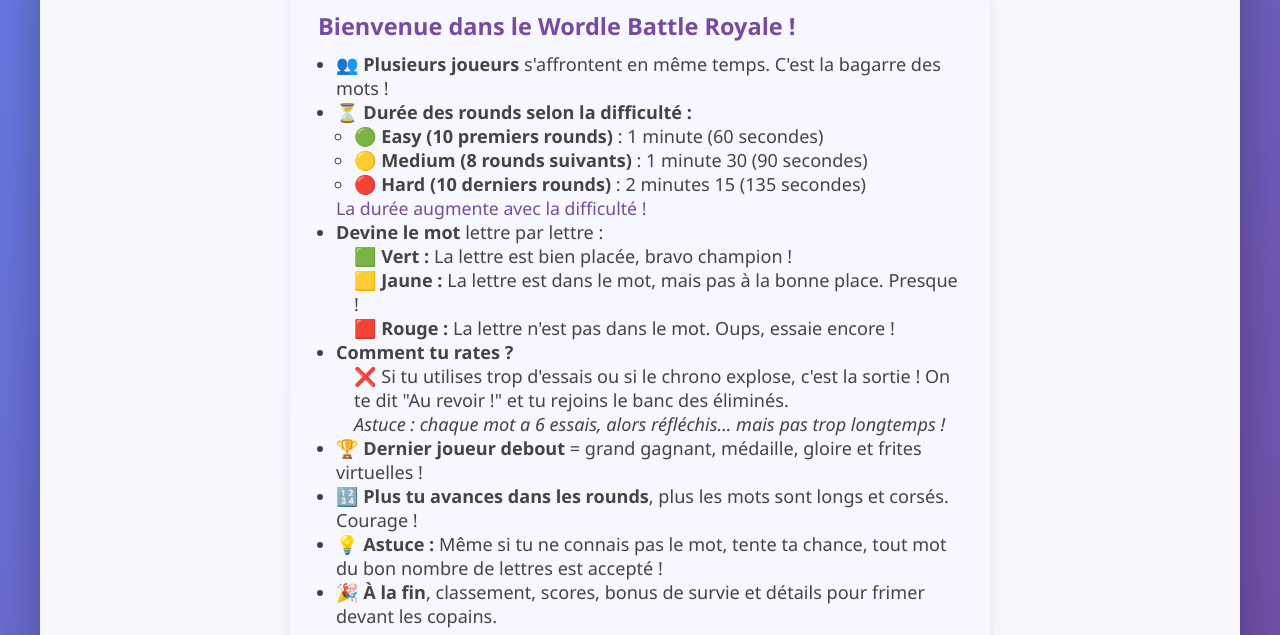
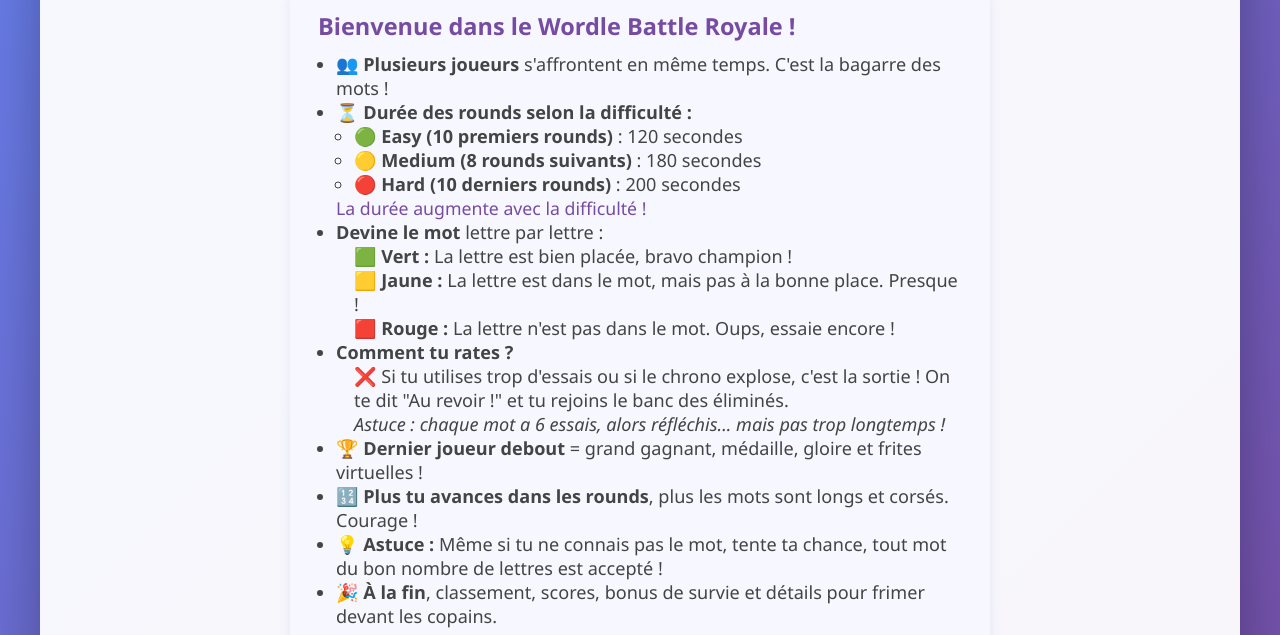
Before and after one commit to taysir17/NJV2-BATLLE-ROYALE-WORDLE, a plain HTML site: page index.html in a window 1280 px wide. Shown: the part 127-762 px from the top of the page. Drawn offline with Linux system fonts and the light colour scheme; no server answers.

Commit message:
Update game balance settings

```diff
--- a/index.html
+++ b/index.html
@@ -701,9 +701,9 @@ min-width: 35px;
 <li>
 ⏳ <b>Durée des rounds selon la difficulté :</b>
 <ul style="margin-left:18px;">
-<li>🟢 <b>Easy (10 premiers rounds)</b> : 1 minute (60 secondes)</li>
-<li>🟡 <b>Medium (8 rounds suivants)</b> : 1 minute 30 (90 secondes)</li>
-<li>🔴 <b>Hard (10 derniers rounds)</b> : 2 minutes 15 (135 secondes)</li>
+<li>🟢 <b>Easy (10 premiers rounds)</b> : 120 secondes</li>
+<li>🟡 <b>Medium (8 rounds suivants)</b> : 180 secondes</li>
+<li>🔴 <b>Hard (10 derniers rounds)</b> : 200 secondes</li>
 </ul>
 <span style="color:#764ba2;font-size:0.98em;">La durée augmente avec la difficulté !</span>
 </li>
```
